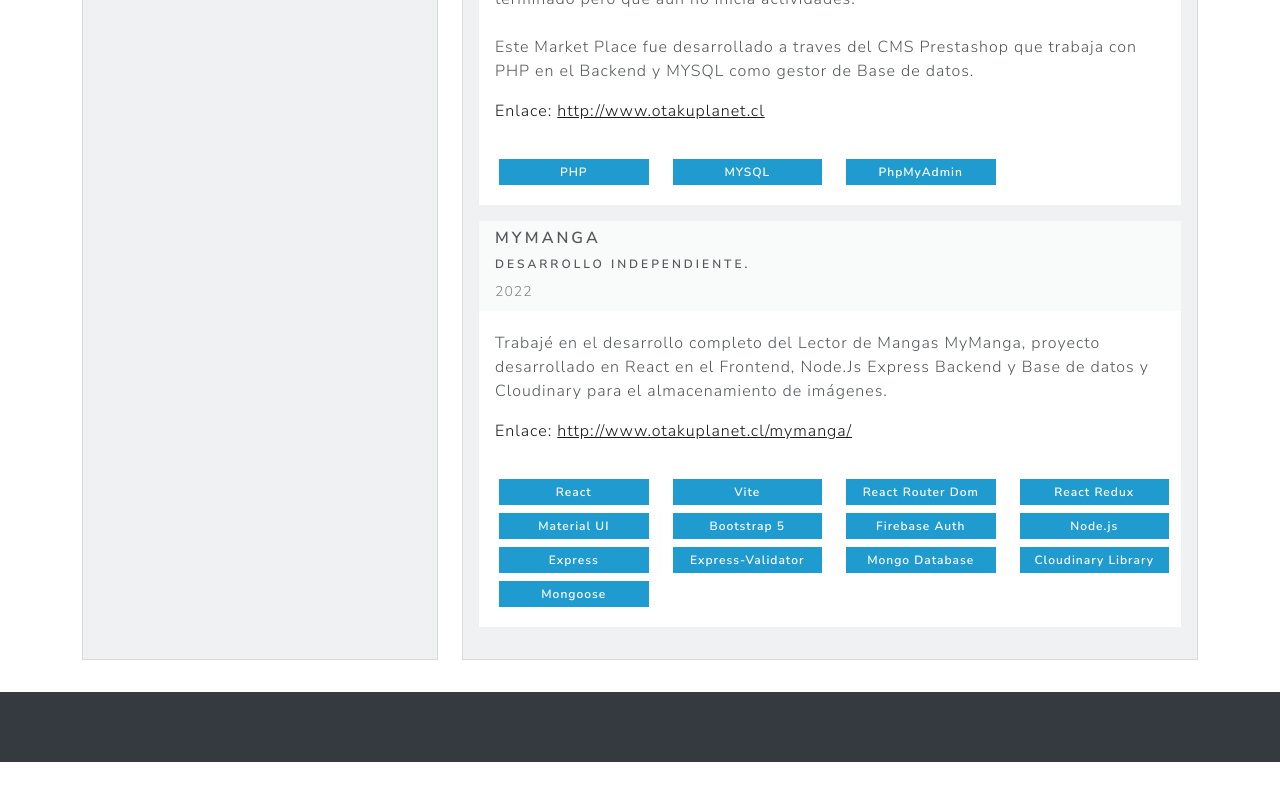
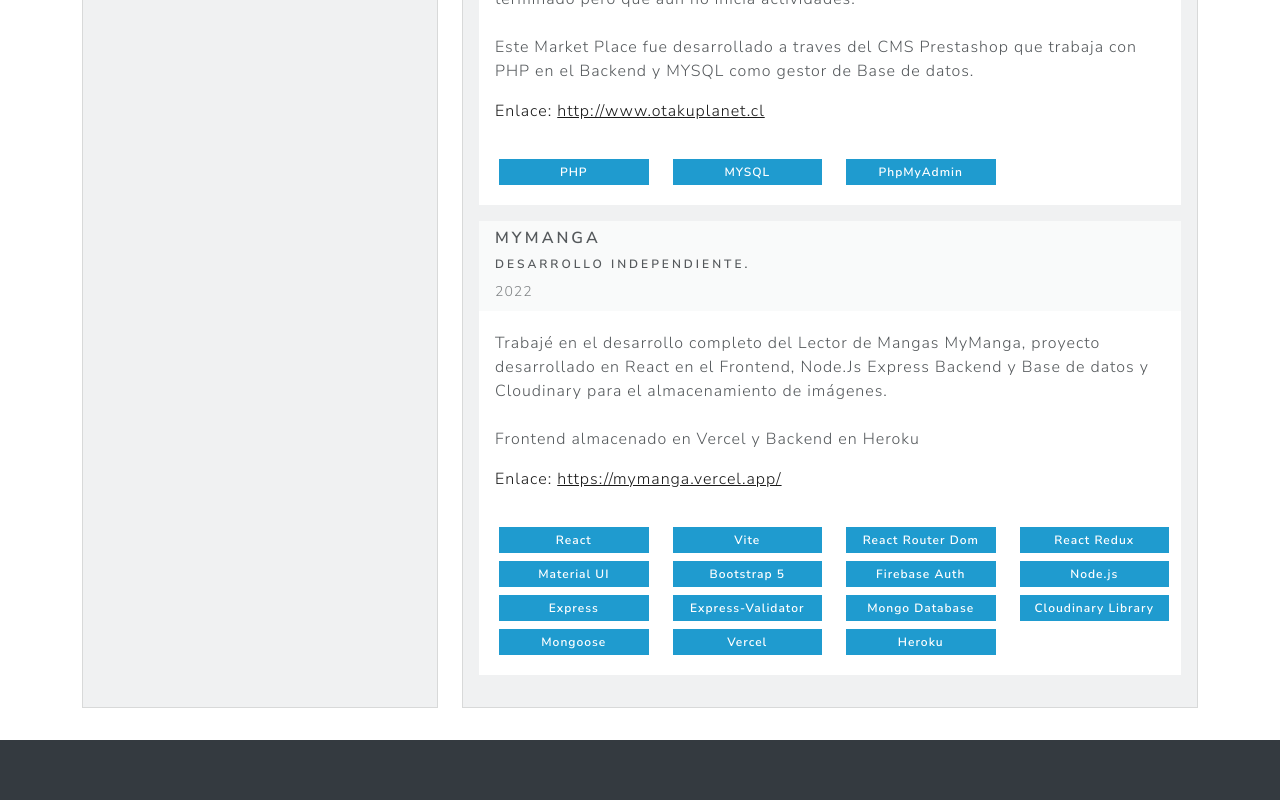
Before and after one commit to racsorazaclasobol/portafolio-code, a Next.js app: page / in a window 1280 px wide. Shown: the part 2061-2861 px from the top of the page. Before the commit the page ends 2823 px from the top, so only its background shows below. Built offline with nearby package versions, Linux system fonts and the light colour scheme.

Commit message:
Fix experiencia

```diff
--- a/data/experiencias.js
+++ b/data/experiencias.js
@@ -54,9 +54,11 @@
         titulo: 'MyManga',
         empresa: 'Desarrollo Independiente.',
         descripcion: `
-Trabajé en el desarrollo completo del Lector de Mangas MyManga, proyecto desarrollado en React en el Frontend, Node.Js Express Backend y Base de datos y Cloudinary para el almacenamiento de imágenes.`,
-        link: 'http://www.otakuplanet.cl/mymanga/',
-        tecnologias:['React', 'Vite', 'React Router Dom', 'React Redux', 'Material UI', 'Bootstrap 5', 'Firebase Auth', 'Node.js', 'Express', 'Express-Validator', 'Mongo Database', 'Cloudinary Library', 'Mongoose' ],
+Trabajé en el desarrollo completo del Lector de Mangas MyManga, proyecto desarrollado en React en el Frontend, Node.Js Express Backend y Base de datos y Cloudinary para el almacenamiento de imágenes.
+
+Frontend almacenado en Vercel y Backend en Heroku`,
+        link: 'https://mymanga.vercel.app/',
+        tecnologias:['React', 'Vite', 'React Router Dom', 'React Redux', 'Material UI', 'Bootstrap 5', 'Firebase Auth', 'Node.js', 'Express', 'Express-Validator', 'Mongo Database', 'Cloudinary Library', 'Mongoose', 'Vercel', 'Heroku' ],
         duracion: '2022'
     },
 
```
